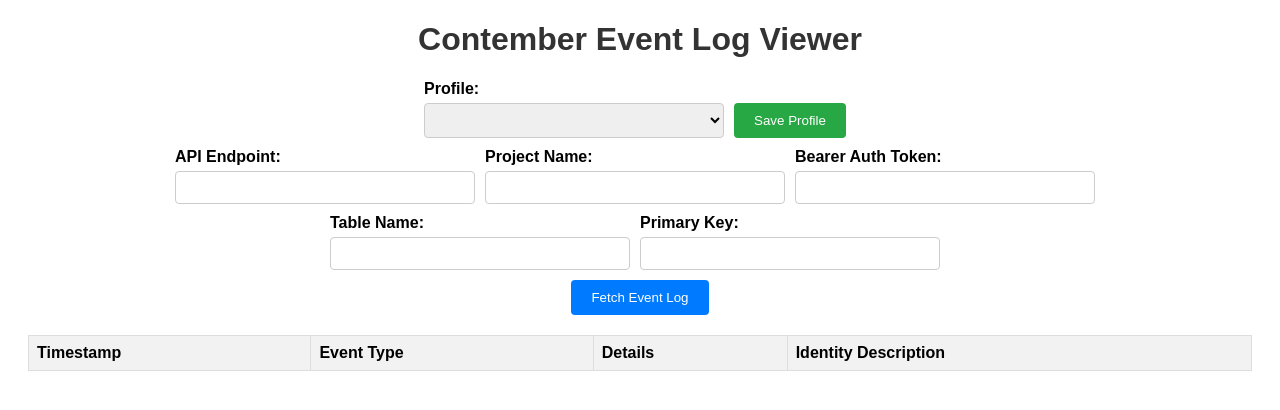
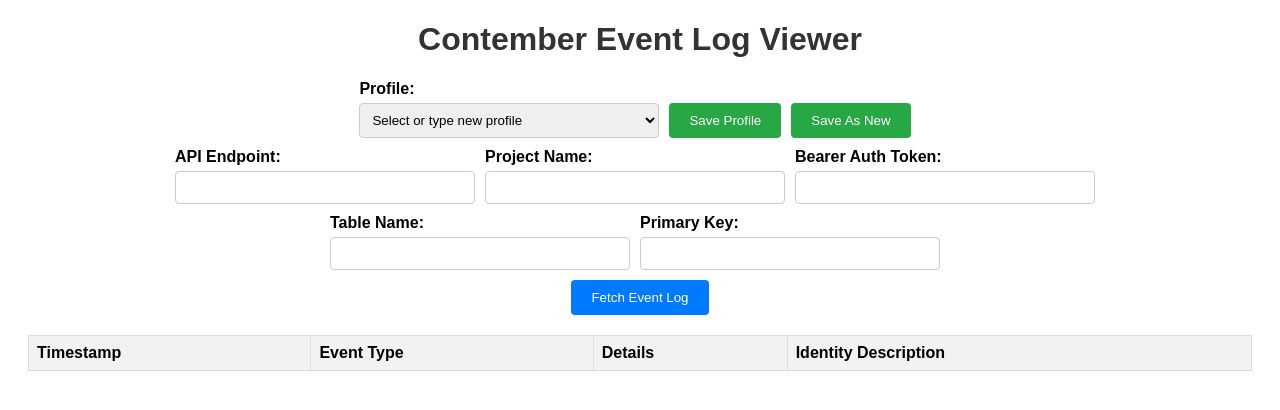
Before and after one commit to VojtaStanek/contember-event-log-viewer, a React (Create React App) app: page / in a window 1280 px wide. Shown: the top 410 px of the page. Built offline with nearby package versions, Linux system fonts and the light colour scheme; the HTML template or start-up script is replaced by a standard one.

Commit message:
handle saving new profiles

```diff
--- a/src/App.js
+++ b/src/App.js
@@ -45,6 +45,7 @@ const App = () => {
   };
 
   const handleSaveProfile = () => {
+    const profileKey = `${apiEndpoint}-${projectName}`;
     const newProfile = {
       apiEndpoint,
       projectName,
@@ -52,8 +53,34 @@ const App = () => {
       tableName,
       primaryKey
     };
-    setProfiles([...profiles.filter(p => `${p.apiEndpoint}-${p.projectName}` !== selectedProfile), newProfile]);
-    setSelectedProfile(`${apiEndpoint}-${projectName}`);
+    setProfiles([...profiles.filter(p => `${p.apiEndpoint}-${p.projectName}` !== profileKey), newProfile]);
+    setSelectedProfile(profileKey);
+  };
+
+  const handleSaveAsNewProfile = () => {
+    const newProfile = {
+      apiEndpoint,
+      projectName,
+      authToken,
+      tableName,
+      primaryKey
+    };
+    // Check if a profile with the same key already exists
+    const profileKey = `${apiEndpoint}-${projectName}`;
+    const existingProfileIndex = profiles.findIndex(p => `${p.apiEndpoint}-${p.projectName}` === profileKey);
+
+    if (existingProfileIndex !== -1) {
+      // If it exists, update it (or handle as needed, e.g., prompt user)
+      // For now, let's just update the existing one if the user clicks "Save as New" on an existing profile name
+      // A better approach might be to slightly alter the name or prompt the user
+      const updatedProfiles = [...profiles];
+      updatedProfiles[existingProfileIndex] = newProfile;
+      setProfiles(updatedProfiles);
+    } else {
+      // If it doesn't exist, add it as a new profile
+      setProfiles([...profiles, newProfile]);
+    }
+    setSelectedProfile(profileKey);
   };
 
   const fetchEventLogData = async () => {
@@ -120,6 +147,7 @@ const App = () => {
           <div className="form-group">
             <label>Profile:</label>
             <select value={selectedProfile} onChange={handleProfileChange}>
+              <option value="">Select or type new profile</option> {/* Added default option */}
               {profiles.map(profile => (
                 <option key={`${profile.apiEndpoint}-${profile.projectName}`} value={`${profile.apiEndpoint}-${profile.projectName}`}>
                   {`${profile.apiEndpoint} - ${profile.projectName}`}
@@ -128,6 +156,7 @@ const App = () => {
             </select>
           </div>
           <button type="button" onClick={handleSaveProfile} className="save-button">Save Profile</button>
+          <button type="button" onClick={handleSaveAsNewProfile} className="save-button">Save As New</button> {/* Added Save As New button */}
         </div>
         <div className="form-container">
           <div className="form-group">
```
